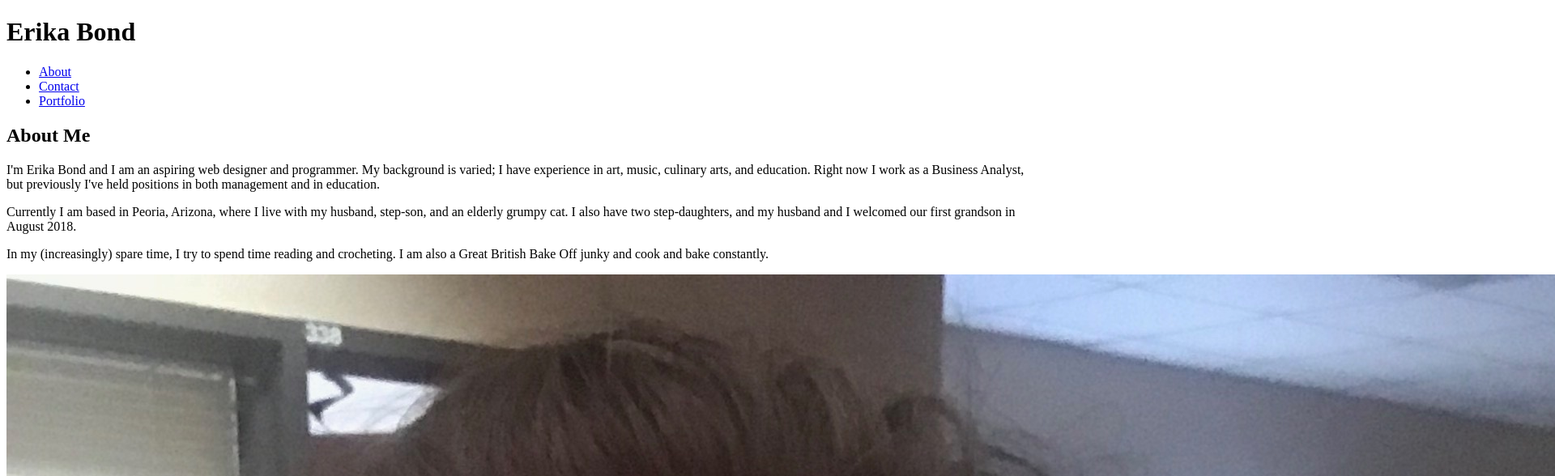
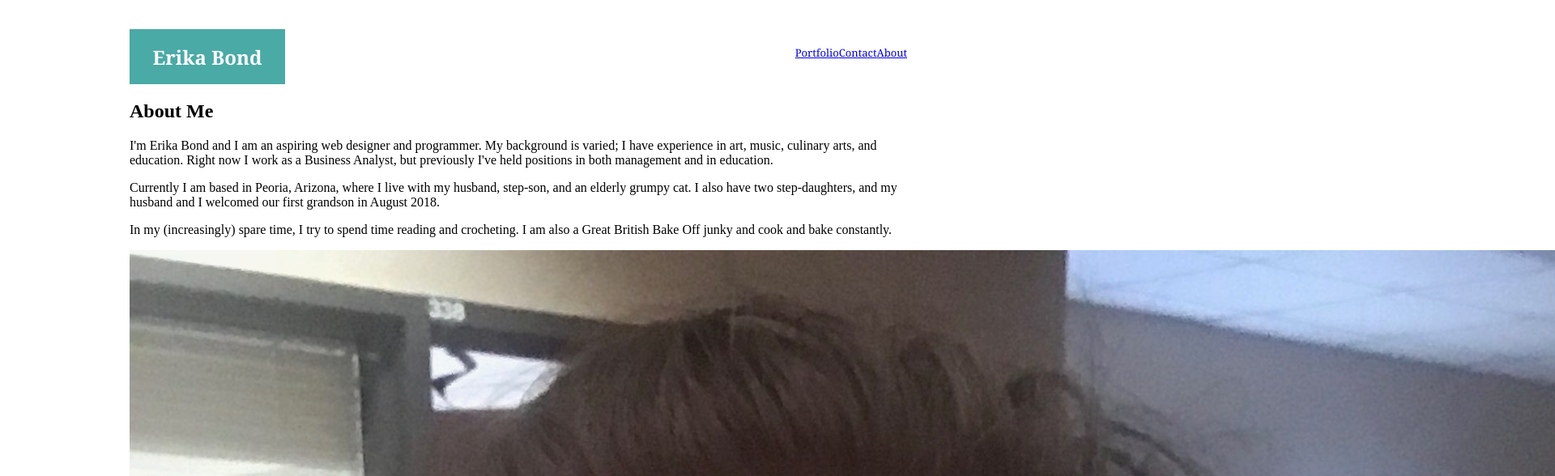
Before and after one commit to ENKBond/Basic-Portfolio, a plain HTML site: page index.html in a window 1280 px wide. Shown: the top 588 px of the page at 81% size, 1920 px wide, since content can reach past the window. Drawn offline with Linux system fonts and the light colour scheme.

Commit message:
adding updated html files with css

```diff
--- a/assets/css/style.css
+++ b/assets/css/style.css
@@ -0,0 +1,34 @@
+body {
+    width: 960px;
+    margin: auto;
+}
+
+header {
+    background-color: #ffffff;
+    font-family: 'Georgia', Times, Times New Roman, serif;
+    border-bottom: 1em;
+    border-color: #cccccc;
+}
+
+h1 {
+    background-color: #4aaaa5;
+    font-family: 'Georgia', Times, Times New Roman, serif;
+    color: white;
+    width: 20%;
+    text-align: center;
+    float: left;
+    height: 50px;
+    padding-top: 18px;
+}
+
+.navItem {
+    list-style-type: none;
+    font-size: small;
+    display: inline;
+    float: right;
+    padding-top: 40px;
+}
+
+h2 {
+    clear: both;
+}
--- a/index.html
+++ b/index.html
@@ -4,11 +4,12 @@
 <head>
   <meta charset="UTF-8">
   <title>About Me</title>
-  <link rel="stylesheet" type="text/css" href="/assets/css/style.css">
+  <link rel="stylesheet" type="text/css" href="assets/css/style.css">
 </head>
 
 <body>
 
+<section>
 <header>
     <h1>Erika Bond</h1>
     <nav class="mainNav">
@@ -19,6 +20,7 @@
         </ul>
     </nav>
 </header>
+</section>
 
 <h2>About Me</h2>
     <div>
```
Also changed, not shown: contact.html (+1 -1 lines), portfolio.html (+1 -1 lines).
